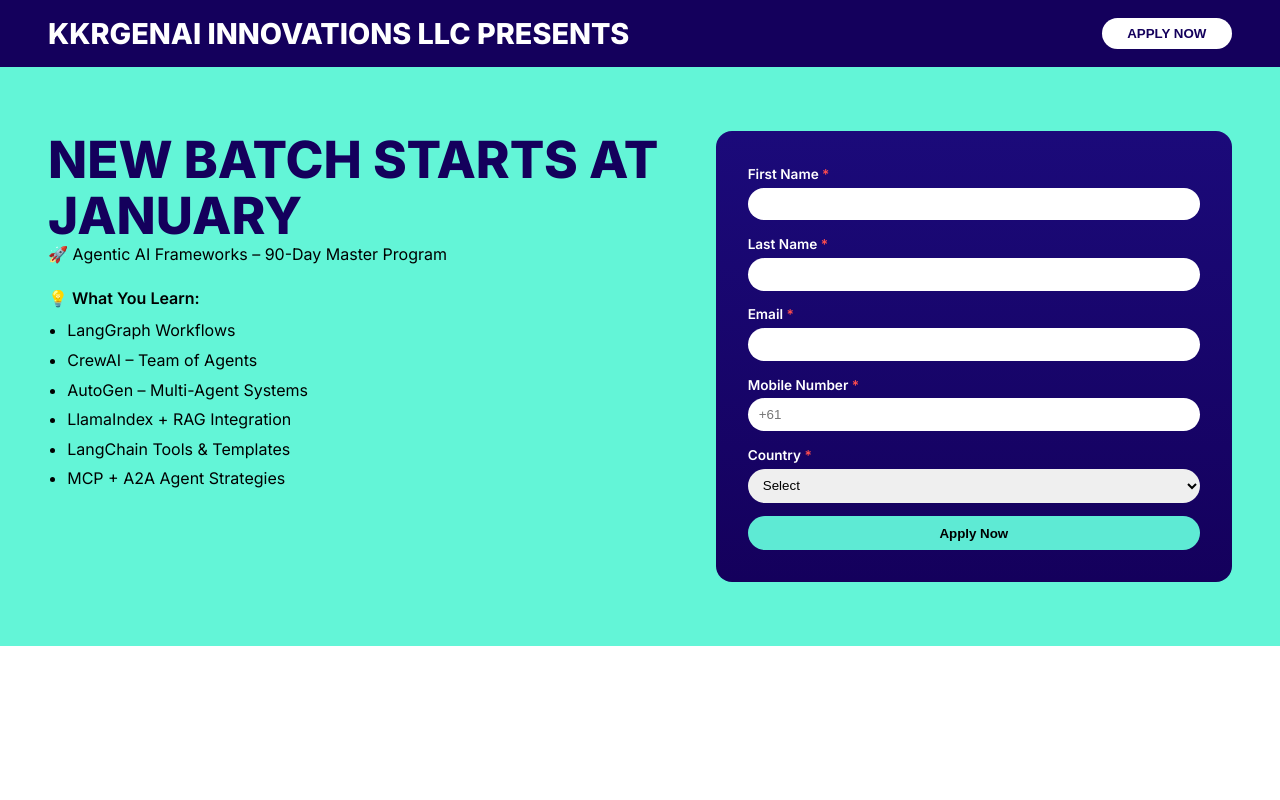
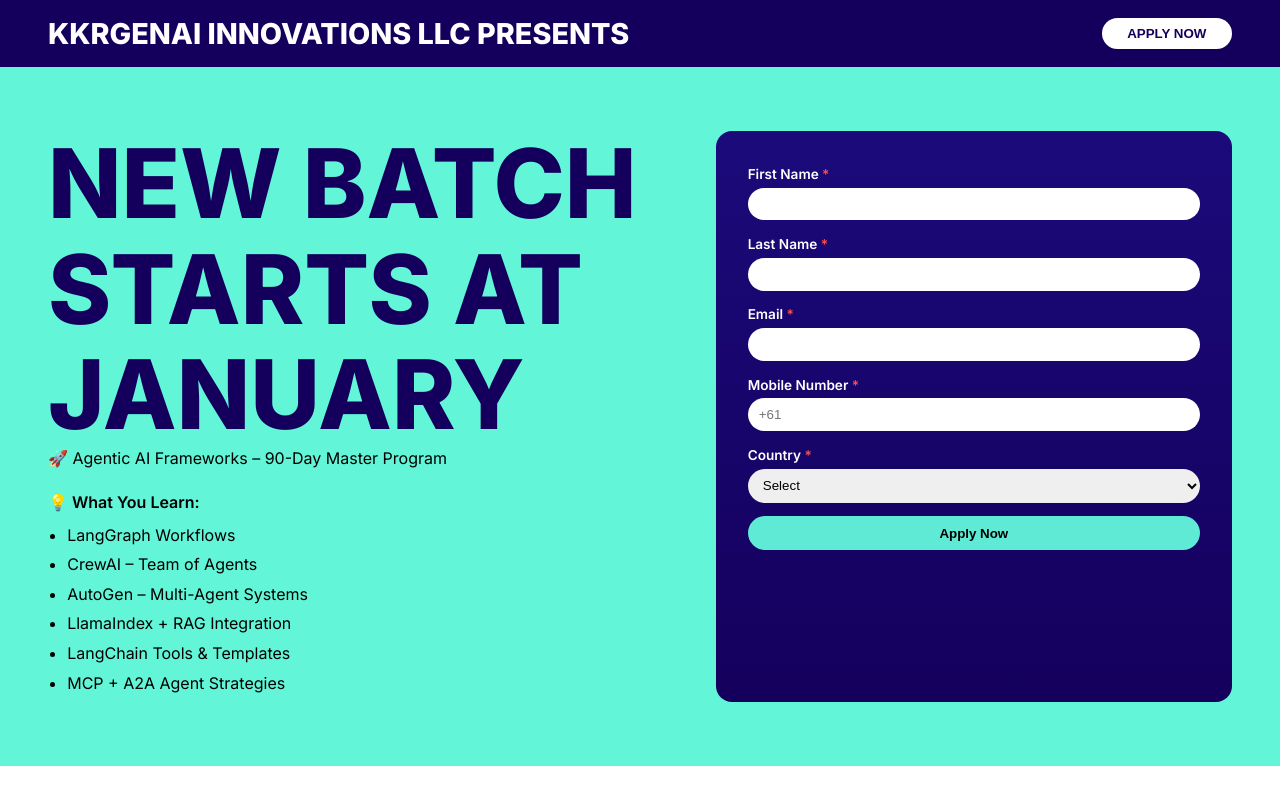
Before and after one commit to PrasadGovindas7/webpage.github.io, a plain HTML site: page index.html in a window 1280 px wide. Drawn offline with Linux system fonts and the light colour scheme.

Commit message:
Update style.css

```diff
--- a/style.css
+++ b/style.css
@@ -56,7 +56,7 @@ body {
 
 /* LEFT */
 .hero-text h1 {
-  font-size: 3.2rem;
+  font-size: 6.0rem;
   font-weight: 800;
   color: var(--dark-blue);
   line-height: 1.1;
```
